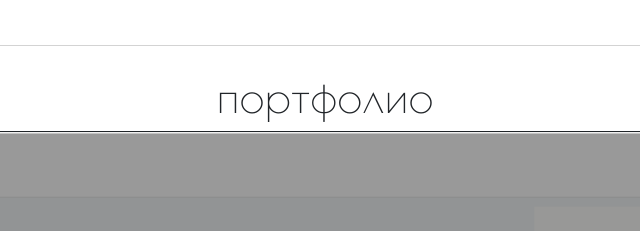
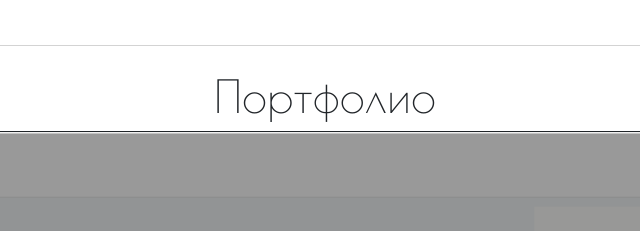
Before and after one commit to AlinaSakharova/alinasakharova.github.io, a plain HTML site: page index.html in a window 1280 px wide. Shown: the part 711-942 px from the top of the page, 315-955 px from the left. Drawn offline with nearby package versions, Linux system fonts and the light colour scheme.

Commit message:
Update index.html

```diff
--- a/index.html
+++ b/index.html
@@ -118,7 +118,7 @@
 </div>
 <section class="portfolio" id="portfolio">
     <div class="container">
-        <h2 class="header-about">портфолио</h2>
+        <h2 class="header-about">Портфолио</h2>
         <div class="row  justify-content-center">
             <div class="col-12-lg justify-content-center">
                 <div id="carouselExampleControls" class="carousel slide" data-ride="carousel">
```
